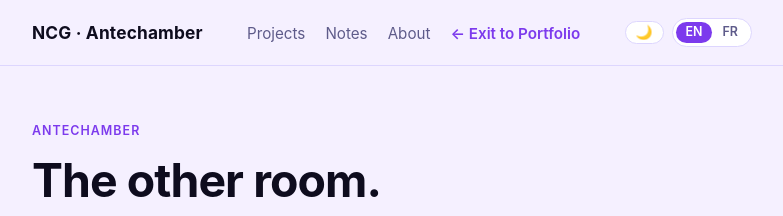
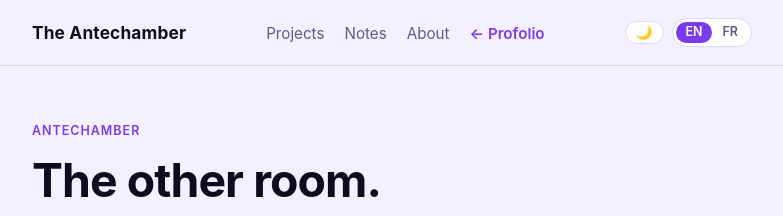
Before and after one commit to ncgimenez/draft-ncg.github.io, a Jekyll site: the page built from antechamber/index.html, in a window 1280 px wide. Shown: the top 216 px of the page, without its empty margins (248-1031 px from the left). Built offline with Jekyll 4.4.1, drawn with Linux system fonts in a browser that asks for light colours.

Commit message:
Update header links and text in antechamber layout

```diff
--- a/_layouts/antechamber.html
+++ b/_layouts/antechamber.html
@@ -51,13 +51,13 @@
 
   <header class="site">
     <div class="interieur">
-      <a class="marque" href="/antechamber.html">NCG · Antechamber</a>
+      <a class="marque" href="/antechamber.html">The Antechamber</a>
       <nav aria-label="Navigation de l'Antichambre">
         <ul>
           <li><a href="{{ '/antechamber/projects/' | relative_url }}">Projects</a></li>
           <li><a href="{{ '/antechamber/notes/' | relative_url }}">Notes</a></li>
           <li><a href="{{ '/antechamber/about/' | relative_url }}">About</a></li>
-          <li><a href="{{ '/' | relative_url }}" style="color: var(--accent); font-weight: 600;">← Exit to Portfolio</a></li>
+          <li><a href="{{ '/' | relative_url }}" style="color: var(--accent); font-weight: 600;">← Profolio</a></li>
         </ul>
       </nav>
       <div class="controles-header">
```
